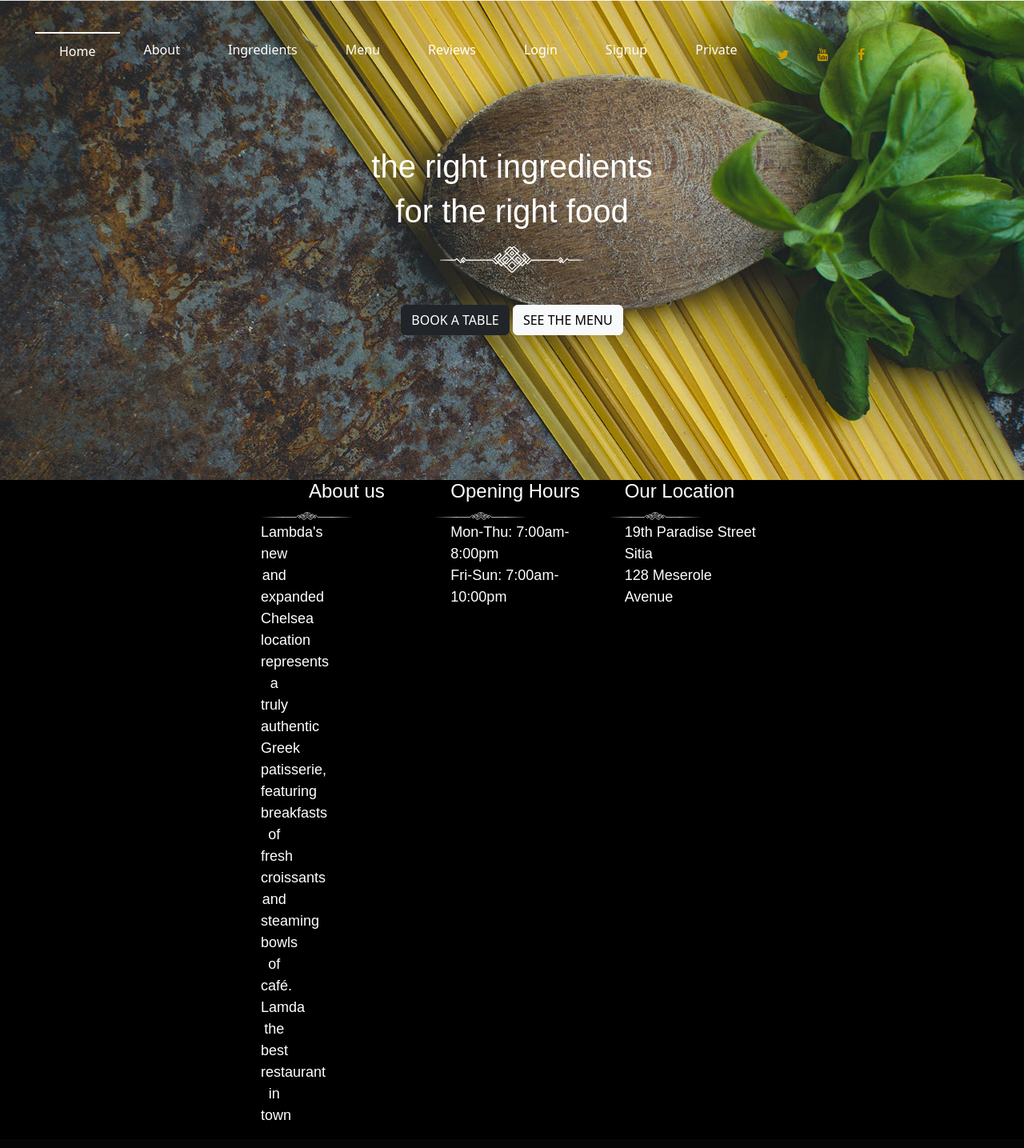
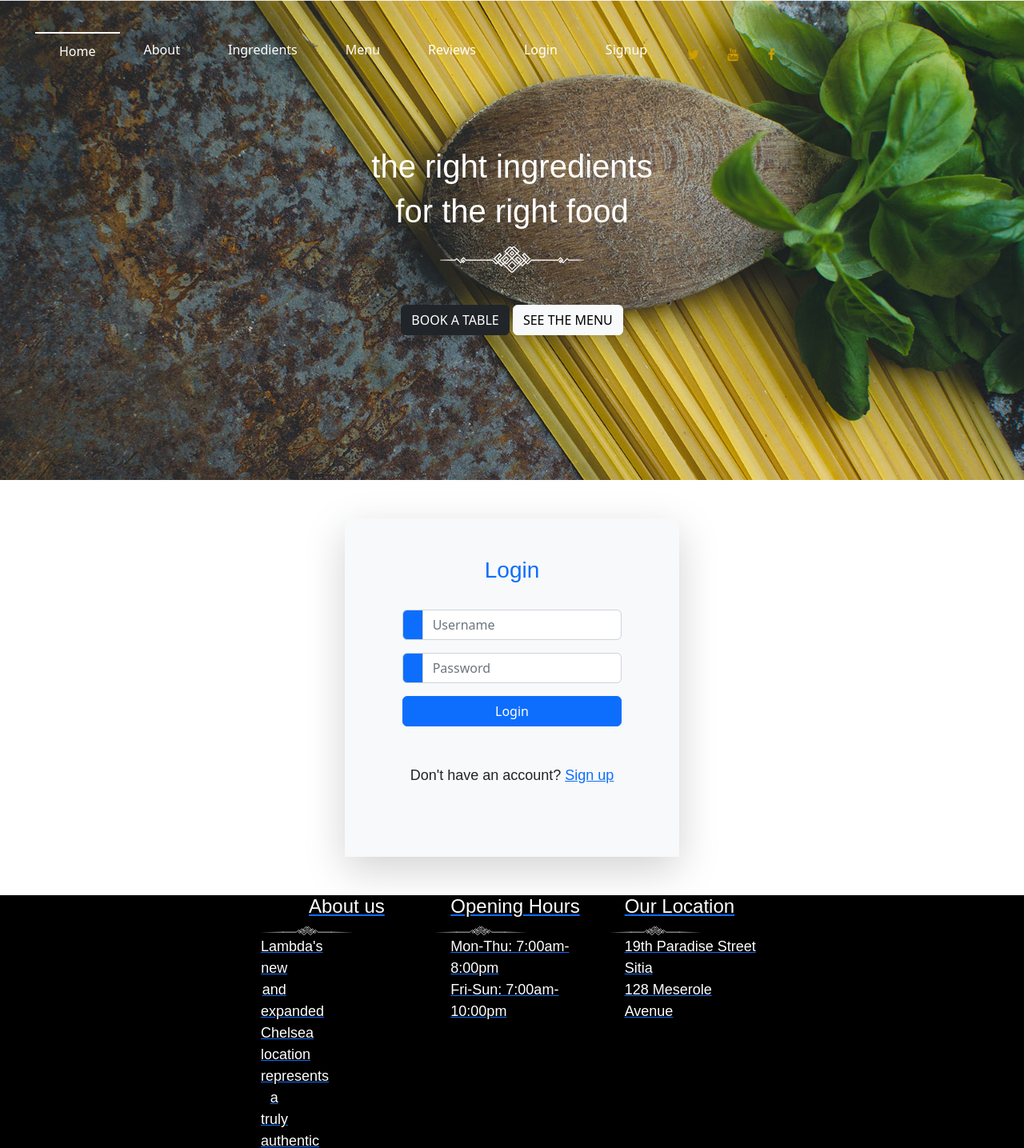
Before and after one commit to Realise-Formation-Digital/23.02-PHP-Restaurant, a PHP site: page /templates/login.php in a window 1280 px wide. Shown: the top 1435 px of the page at 80% size. Before the commit the page ends 1400 px from the top, so only its background shows below. Run offline with PHP 8.4, Linux system fonts and the light colour scheme; some web fonts are replaced.

Commit message:
Add login template,  logic, validation, logout

```diff
--- a/data/users.csv
+++ b/data/users.csv
@@ -1,2 +1,2 @@
 "username";"email";"password"
-"Florian";"flo@gmail.com";"e10adc3949ba59abbe56e057f20f883e"
+"Florian";"flo@gmail.com";"c888d14bb04541a068da5a13b58449a7"
--- a/logic_php/login.php
+++ b/logic_php/login.php
@@ -0,0 +1,28 @@
+<?php
+
+if (isset($_POST['username']) && isset($_POST['password'])){
+    $username = $_POST['username'];
+    $password = md5($_POST['username'], false);
+    $isConnected = false;
+
+    if (($usersCSV = fopen("../data/users.csv", "r")) !== FALSE){
+
+      while (($userCSV = fgetcsv($usersCSV, 1000, ";")) !== FALSE){
+        if(($userCSV[0] === $username) && ($userCSV[2] === $password)){
+            $_SESSION["isConnected"] = true;
+            $isConnected = true;
+            break;
+        }
+      }
+      fclose($usersCSV);
+    }
+
+    if (!$isConnected) {
+        unset($_SESSION["isConnected"]);
+        $errorMessage = "<strong>Login error !</strong> The username or the password are incorrect.";
+    } else {
+        echo("<script>window.location.replace('../templates/private.php')</script>");
+        exit();
+    }
+
+}
--- /dev/null
+++ b/logic_php/logout.php
@@ -0,0 +1,4 @@
+<?php
+session_start();
+session_destroy();
+echo("<script>window.location.replace('../index.php')</script>");
--- a/templates/header.php
+++ b/templates/header.php
@@ -1,3 +1,7 @@
+<?php
+session_start();
+?>
+
 <!DOCTYPE html>
 <html lang="en">
 
@@ -41,9 +45,14 @@
                     <li><a href="./ingredients.html">Ingredients</a></li>
                     <li><a href="./menu.html">Menu</a></li>
                     <li><a href="./reviews.html">Reviews</a></li>
-                    <li><a href="../templates/login.php">Login</a></li>
-                    <li><a href="../templates/signup.php">Signup</a></li>
-                    <li><a href="../templates/private.php">Private</a></li>
+                    <?php if (!isset($_SESSION["isConnected"]) || !$_SESSION["isConnected"]) { ?>
+                        <li><a href="../templates/login.php">Login</a></li>
+                        <li><a href="../templates/signup.php">Signup</a></li>
+                    <?php } ?>
+                    <?php if (isset($_SESSION["isConnected"]) && $_SESSION["isConnected"]) { ?>
+                        <li><a href="../templates/private.php">Private</a></li>
+                        <li><a href="../logic_php/logout.php">Logout</a></li>
+                    <?php } ?>
                     <li><a href="#" class="fa fa-twitter"></a></li>
                     <li><a href="#" class="fa fa-youtube"></a></li>
                     <li><a href="#" class="fa fa-facebook"></a></li>
--- a/templates/login.php
+++ b/templates/login.php
@@ -1,11 +1,43 @@
+<?php require_once('../templates/header.php') ?>
 <?php require_once('../logic_php/login.php') ?>
-
-<?php require_once('../templates/header.php') ?>
     <main>
-
-
-
-
-
+    <div class="container-fluid">
+            <div class="mt-5 mb-5">
+                <div class="rounded d-flex justify-content-center">
+                    <div class="col-md-4 col-sm-12 shadow-lg p-5 bg-light">
+                        <div class="text-center">
+                            <h3 class="text-primary">Login</h3>
+                        </div>
+                        <div class="p-4">
+                            <form method="POST" action="">
+                                <?php if(isset($errorMessage)) { ?>
+                                    <div class="alert alert-danger" role="alert">
+                                        <div>
+                                            <?php echo($errorMessage); ?>
+                                        </div>
+                                    </div>
+                                <?php } ?>
+                                <div class="input-group mb-3">
+                                    <span class="input-group-text bg-primary"><i
+                                            class="bi bi-person-plus-fill text-white"></i></span>
+                                    <input name="username" type="text" class="form-control" placeholder="Username">
+                                </div>
+                                <div class="input-group mb-3">
+                                    <span class="input-group-text bg-primary"><i
+                                            class="bi bi-key-fill text-white"></i></span>
+                                    <input name="password" type="password" class="form-control" placeholder="Password">
+                                </div>
+                                <div class="d-grid col-12 mx-auto">
+                                    <button name="signup" class="btn btn-primary" type="submit"><span></span> Login</button>
+                                </div>
+                                <p class="text-center mt-5">Don't have an account?
+                                    <span class="text-primary"><a href="./signup.php">Sign up</span>
+                                </p>
+                            </form>
+                        </div>
+                    </div>
+                </div>
+            </div>
+        </div>
     </main>
 <?php require_once('../templates/footer.php') ?>
```
